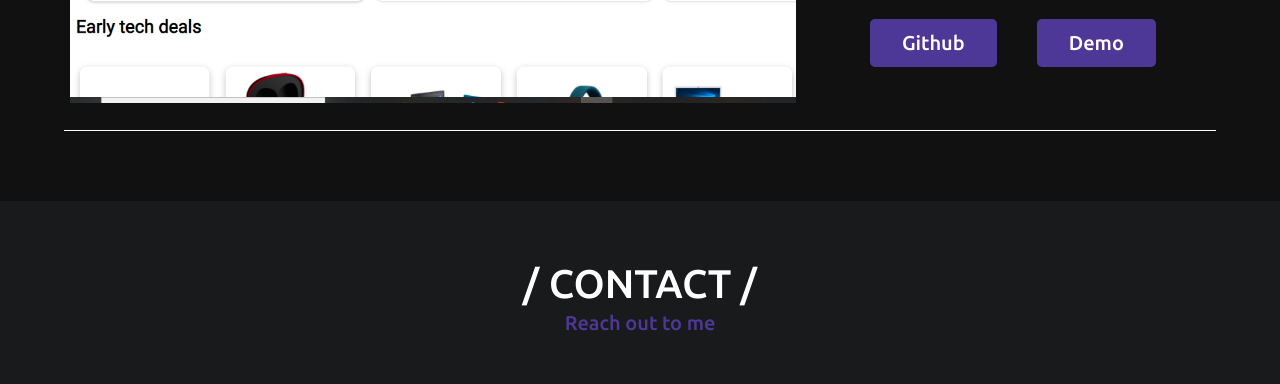
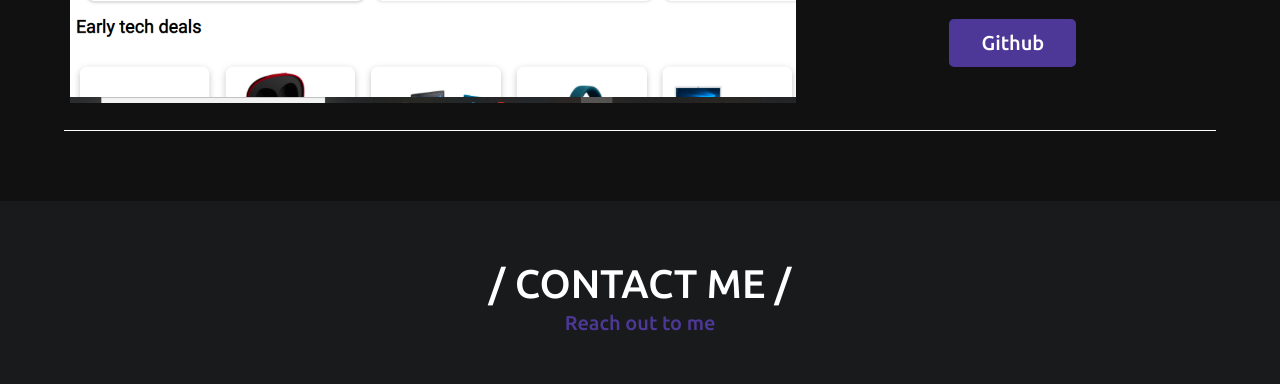
Before and after one commit to Sarath-Kumar-G/home, a plain HTML site: page index.html in a window 1280 px wide. Shown: the part 3345-3729 px from the top of the page. Drawn offline with nearby package versions, Linux system fonts and the light colour scheme.

Commit message:
improve (about me) : removed junk code

```diff
--- a/index.html
+++ b/index.html
@@ -81,7 +81,7 @@
 
     <section class="contact" id="contact">
       <div class="max-width">
-        <h2 class="title">/ CONTACT /</h2>
+        <h2 class="title">/ CONTACT ME /</h2>
         <div class="contact-content">
           <div class="column left">
             <div class="text"></div>
@@ -107,7 +107,7 @@
                 <div class="info">
                   <div class="head">Phone</div>
                   <div class="sub-title">
-                    <a href="tel:8008850495">+91-8008850495</a>
+                    <a href="tel:8008850495">+91-80088504**</a>
                   </div>
                 </div>
               </div>
--- a/scriptAndPages/about.js
+++ b/scriptAndPages/about.js
@@ -28,13 +28,7 @@ about.innerHTML = `
                     <a href='mailto:sarathg.in@gmail.com'>
                         <p class="iconsAboutSection"><i class="fas fa-envelope"></i> sarathkumarg.in@gmail.com</p>
                     </a>
-                    <a  href="tel:+91 8008850495">
-                        <p class="iconsAboutSection"> <i class="fas fa-phone"></i> +91-8008850495</p>
-                    </a>
-                    <a href="https://drive.google.com/file/d/1v7ueHIdqoxfJSETYNBa7s3VROrrupKph/view?usp=sharing"
-                        target="_blank" class="resumeToDrive">
-                        Resume
-                    </a>
+                    <a href="https://drive.google.com/file/d/1v7ueHIdqoxfJSETYNBa7s3VROrrupKph/view?usp=sharing" target="_blank" class="resumeToDrive">Resume</a>
                 </div>
             </div>
         </div>
--- a/scriptAndPages/projects.js
+++ b/scriptAndPages/projects.js
@@ -1,6 +1,5 @@
 let projectsSection = document.getElementById("mainDivProjectsSection");
 projectsSection.innerHTML = `
-            <!-- vedix-clone 2.o -->
             <div class="eachProjectDiv MailChimp">
                 <p class="ProjectName ">Vedix-Clone</p>
                 <div class="ProjectContainer">
@@ -17,28 +16,21 @@ projectsSection.innerHTML = `
                         <u style="font-weight:bold;">TechStack :- </u>
                         <br>
                         <div class="techStackProject">
-
                             <p><i class="fab fa-js-square"></i> EJS</p>
                             <p><i class="fab fa-css3-alt"></i> CSS</p>
                             <p> <i class="fab fa-js-square"></i> JS </p>
                             <p> <i class="fab fa-node-js"></i> Node.JS </p>
                             <p> <i class="fas fa-database"></i> MongoDB </p>
                             <p> <i class="fab fa-node-js"></i> Express </p>
-
-
                         </div>
                         <div class="ProjectLinks">
-                        <a href="https://github.com/Sarath-194/vedix-clone-backend-express" target="_blank"><button>
-                        Github</button></a>
-                        <a href="https://vedix-clone-backend.herokuapp.com/" target="_blank"><button>Demo</button></a>
-
+                        <a href="https://github.com/Sarath-194/vedix-clone-backend-express" target="_blank"><button>Github</button></a>
                         </div>
                     </div>
 
                 </div>
             </div>
 
-            <!-- walmart - clone -->
             <div class="eachProjectDiv">
                 <p class="ProjectName">Walmart - Clone</p>
                 <div class="ProjectContainer">
@@ -63,11 +55,7 @@ projectsSection.innerHTML = `
 
                         </div>
                         <div class="ProjectLinks">
-                            <a href="https://github.com/Sarath-194/walmart"
-                                target="_blank"><button>
-                                    Github</button></a>
-                            <a href="https://sarath-194.github.io/walmart/body.html" target="_blank"><button>Demo</button></a>
-
+                            <a href="https://github.com/Sarath-194/walmart"target="_blank"><button>Github</button></a>
                         </div>
                     </div>
                 </div>
```
